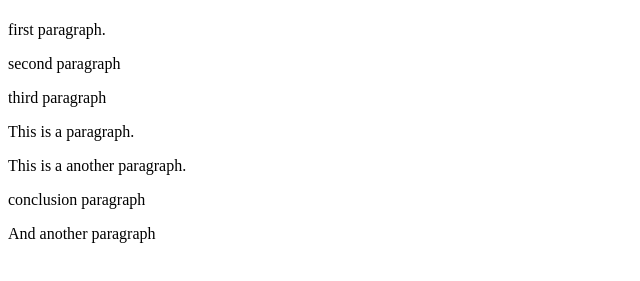
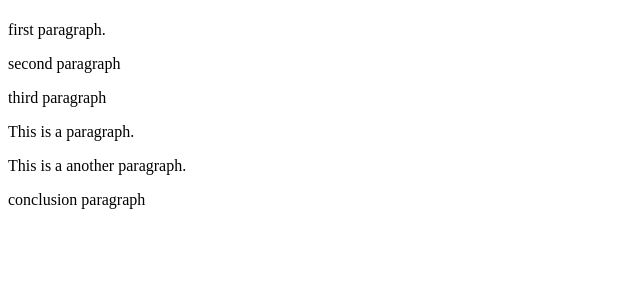
Before and after one commit to mahorner/learning-git, a plain HTML site: page index.html in a window 1280 px wide. Shown: the part 59-340 px from the top of the page, without its empty margins (0-640 px from the left). Drawn offline with Linux system fonts and the light colour scheme.

Commit message:
removed extra paragraph

```diff
--- a/index.html
+++ b/index.html
@@ -11,6 +11,5 @@
     <p>This is a paragraph.</p>
     <p>This is a another paragraph.</p>
     <p>conclusion paragraph</p>
-    <p>And another paragraph</p>
 </body>
 </html>
```
